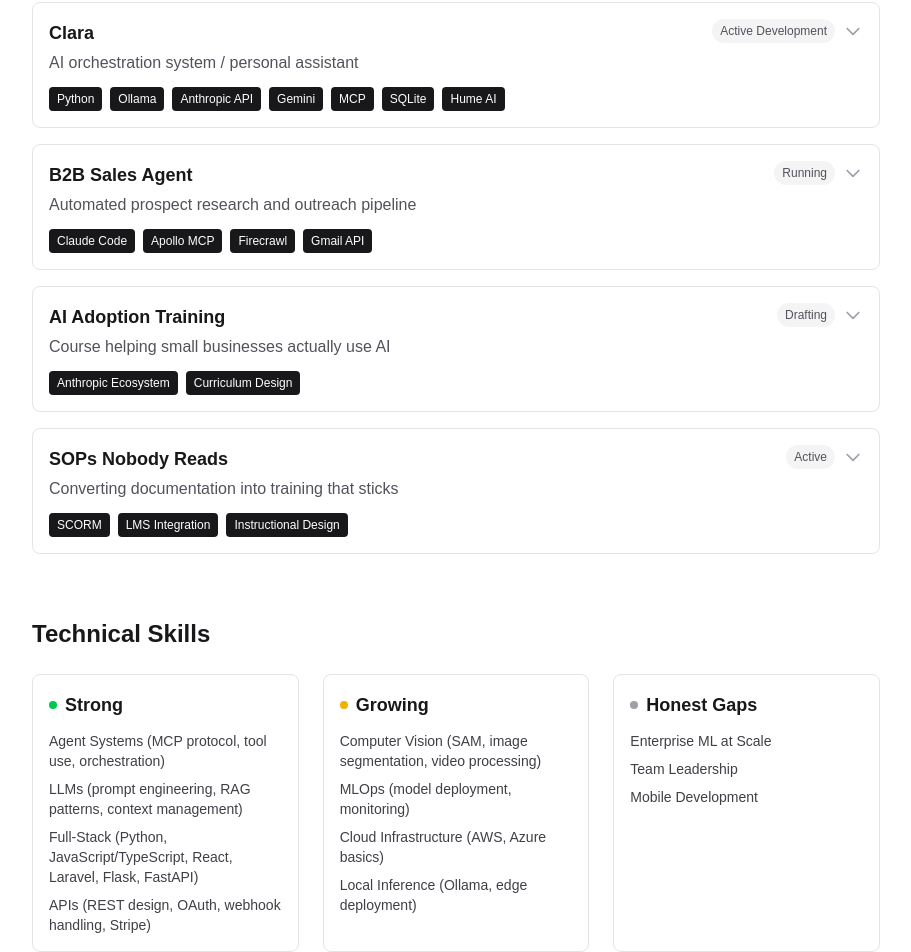
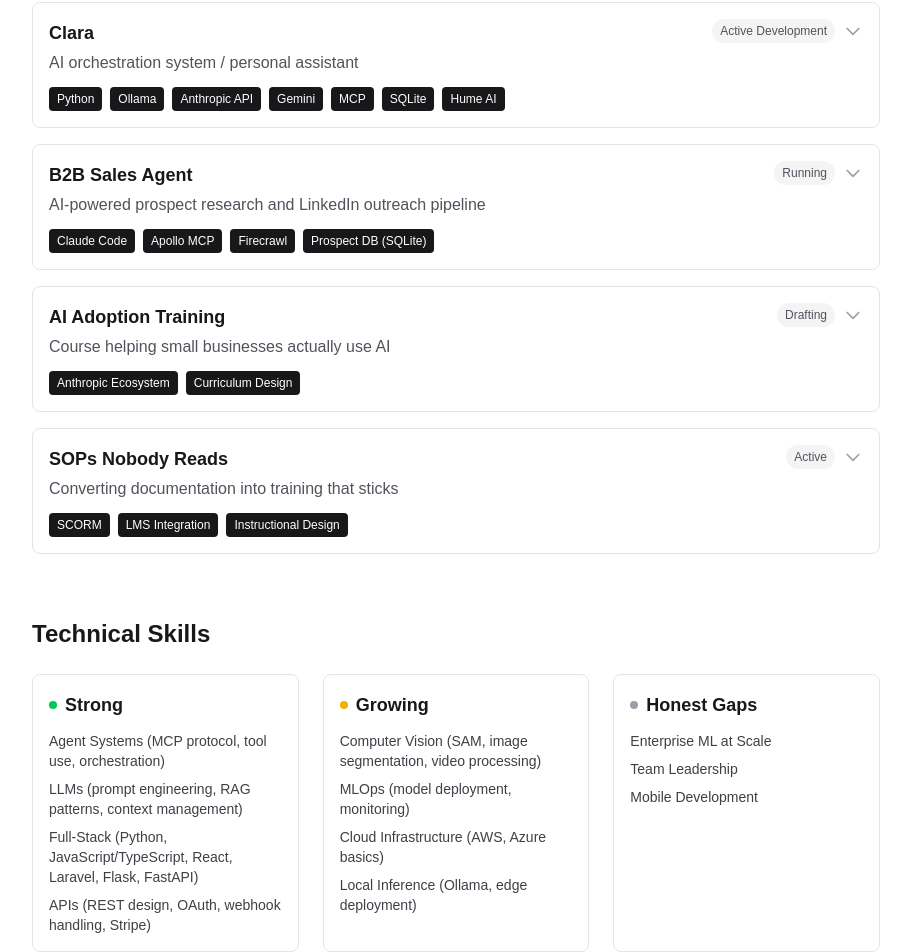
Before and after one commit to sean-roth/sean-roth-ai, a Next.js app: page / in a window 1280 px wide. Shown: the part 926-1878 px from the top of the page, without its empty margins (184-1095 px from the left). Built offline with nearby package versions, Linux system fonts and the light colour scheme.

Commit message:
Update page.tsx

```diff
--- a/app/page.tsx
+++ b/app/page.tsx
@@ -50,16 +50,15 @@
   },
   {
     title: "B2B Sales Agent",
-    tagline: "Automated prospect research and outreach pipeline",
-    stack: ["Claude Code", "Apollo MCP", "Firecrawl", "Gmail API"],
+    tagline: "AI-powered prospect research and LinkedIn outreach pipeline",
+    stack: ["Claude Code", "Apollo MCP", "Firecrawl", "Prospect DB (SQLite)"],
     status: "Running",
     description:
-      "Finding and researching prospects manually doesn't scale. This agent searches Apollo for leads matching an ICP, enriches them with web research via Firecrawl, generates personalized cold emails, and creates Gmail drafts for review. Currently powering outreach for SOPs Nobody Reads, my training consultancy.",
+      "I built a full outreach system from scratch using MCP tools. Apollo searches for leads matching my ICP, enriches company data, and feeds a SQLite prospect database. When a LinkedIn connection accepts, Firecrawl scrapes their company site for intel — training pages, safety programs, tech stack gaps. I use that research to write personalized DMs that reference specifics only someone who did the homework would know. The system tracks every touchpoint and generates follow-up reports with priority queues. Currently at 112+ connections, 24% acceptance rate, 33 personalized DMs sent — all for SOPs Nobody Reads, my training consultancy.",
     demonstrates: [
-      "MCP tool development",
-      "Understanding B2B sales workflow from the technical side",
-      "Practical automation",
-      "Building tools that solve real business problems",
+      "MCP tool development (Apollo, Firecrawl, custom SQLite server)",
+      "Full-cycle B2B sales automation — not just lead gen, but enrichment, personalization, and pipeline tracking",
+      "Building tools that solve real business problems with real metrics",
     ],
   },
   {
```
